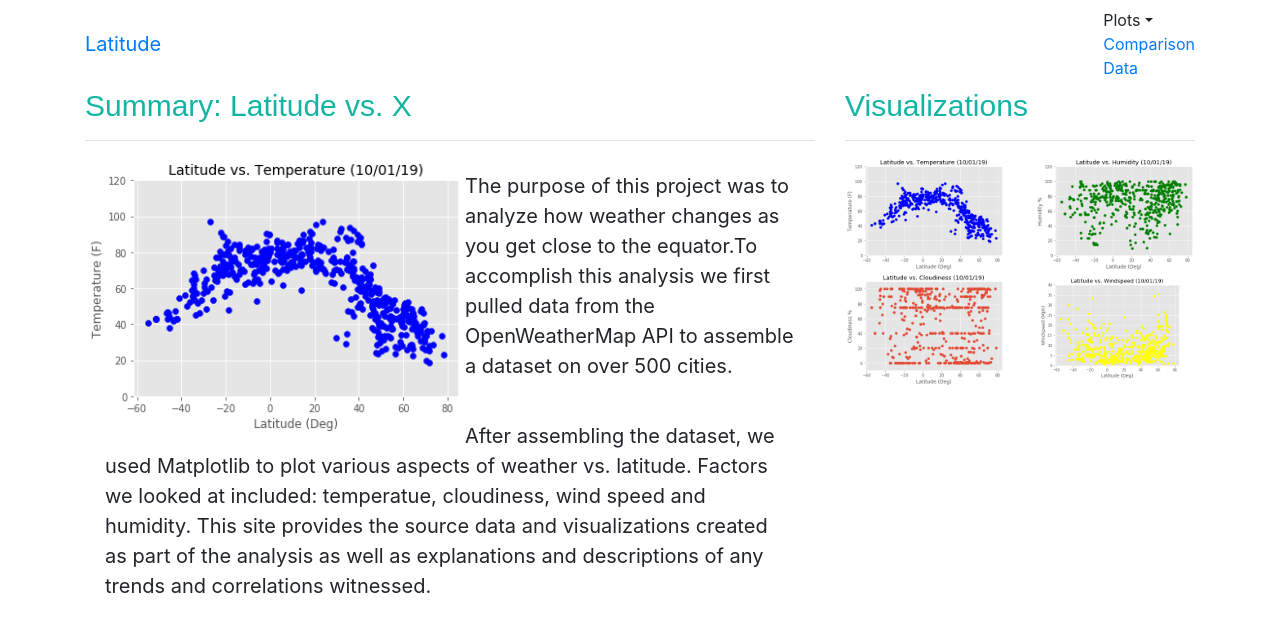
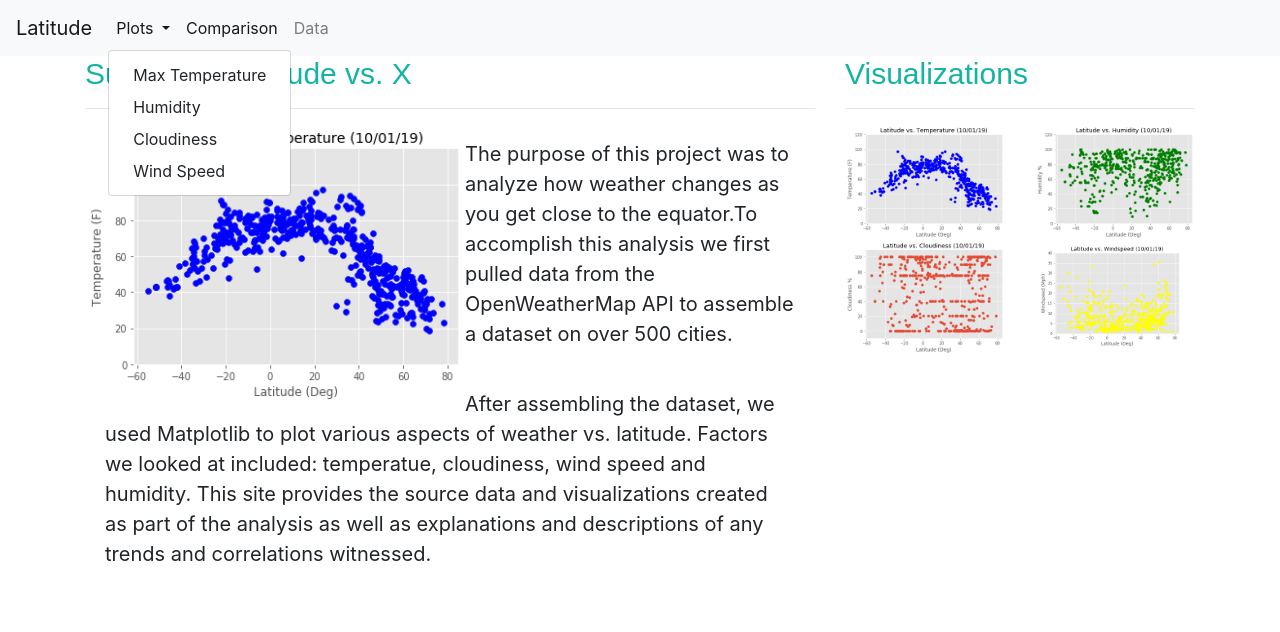
Before and after one commit to jehixson3/Weather-Data-Dashboard, a plain HTML site: page WebVisualizations/index.html in a window 1280 px wide. Both pictures are taken after a click on the button "Plots". Drawn offline with nearby package versions, Linux system fonts and the light colour scheme.

Commit message:
Got the drop bown working

```diff
--- a/WebVisualizations/index.html
+++ b/WebVisualizations/index.html
@@ -13,29 +13,40 @@
 
 <body style="background-color: white">
 
-    <nav class="navbar navbar-inverse">
-        <div class="container">
+    <link rel="stylesheet" href="https://stackpath.bootstrapcdn.com/bootstrap/4.3.1/css/bootstrap.min.css" integrity="sha384-ggOyR0iXCbMQv3Xipma34MD+dH/1fQ784/j6cY/iJTQUOhcWr7x9JvoRxT2MZw1T" crossorigin="anonymous">
 
-            <div class="navbar-header">
-                <a class="navbar-brand logo" href="index.html">
-                <span class="nav-color">Latitude</span></a>
+    <script src="https://code.jquery.com/jquery-3.3.1.slim.min.js" integrity="sha384-q8i/X+965DzO0rT7abK41JStQIAqVgRVzpbzo5smXKp4YfRvH+8abtTE1Pi6jizo" crossorigin="anonymous"></script>
+    <script src="https://cdnjs.cloudflare.com/ajax/libs/popper.js/1.14.7/umd/popper.min.js" integrity="sha384-UO2eT0CpHqdSJQ6hJty5KVphtPhzWj9WO1clHTMGa3JDZwrnQq4sF86dIHNDz0W1" crossorigin="anonymous"></script>
+    <script src="https://stackpath.bootstrapcdn.com/bootstrap/4.3.1/js/bootstrap.min.js" integrity="sha384-JjSmVgyd0p3pXB1rRibZUAYoIIy6OrQ6VrjIEaFf/nJGzIxFDsf4x0xIM+B07jRM" crossorigin="anonymous"></script>
 
-        </div>
+    <link rel="stylesheet" href="style.css">
+  </head>
+  <body>
+    <nav class="navbar navbar-expand-lg navbar-light bg-light">
+      <a class="navbar-brand" href="#">Latitude</a>
+      <button class="navbar-toggler" type="button" data-toggle="collapse" data-target="#navbarSupportedContent" aria-controls="navbarSupportedContent" aria-expanded="false" aria-label="Toggle navigation">
+        <span class="navbar-toggler-icon"></span>
+      </button>
 
-            <div class="nav navbar-nav navbar-right">
-                <li class="dropdown">
-                    <a class="dropdown-toggle" data-toggle="dropdown" roll="button" aria-haspopup="true" aria-expanded="false">Plots<span class="caret"></span></a>
-                    <ul class="dropdown-menu">
-                        <li><a href="temp.html">Max Temperature</a></li>
-                        <li><a href="humid.html">Humidity</a></li>
-                        <li><a href="clouds.html">Cloudiness</a></li>
-                        <li><a href="windspd.html">Wind Speed</a></li>
-                    </ul>
-                </li>
-                <li><a href="comparison.html"> Comparison</a></li>
-                <li><a href="data.html"> Data</a></li>
+      <div class="collapse navbar-collapse" id="navbarSupportedContent">
+        <ul class="navbar-nav mr-auto">
+        <li class="nav-item dropdown">
+            <a class="nav-link dropdown-toggle" href="#" id="navbarDropdown" role="button" data-toggle="dropdown" aria-haspopup="true" aria-expanded="false">Plots
+            </a>
+            <div class="dropdown-menu" aria-labelledby="navbarDropdown">
+              <a class="dropdown-item" href="temp.html">Max Temperature</a>
+              <a class="dropdown-item" href="humid.html">Humidity</a>
+              <a class="dropdown-item" href="clouds.html">Cloudiness</a>
+              <a class="dropdown-item" href="windspd.html">Wind Speed</a>
+              <li class="nav-item active">
+                <a class="nav-link" href="comparison.html"> Comparison<span class="sr-only">(current)</span></a>
+              </li>
+              <li class="nav-item">
+                <a class="nav-link" href="data.html"> Data</a>
+              </li>
             </div>
-        </div>
+        </ul>
+      </div>
     </nav>
 
     <div class = "container" >
@@ -47,7 +58,7 @@
 
                     <h2>Summary: Latitude vs. X</h2>
                     <hr>
-                    <img src="visualizations/Img_Temp.png" height="280" width="380" align="left" alt="first image" >
+                    <img src="visualizations/Img_Temp.png" height="280" width="380" align="left" alt="Max Temperature" >
                     <p class="p1">The purpose of this project was to analyze how weather changes as you get close to the equator.To accomplish this analysis we first pulled data from the OpenWeatherMap API to assemble a dataset on over 500 cities.</p>
                      <p class= "p1">After assembling the dataset, we used Matplotlib to plot various aspects of weather vs. latitude. Factors we looked at included: temperatue, cloudiness, wind speed and humidity. This site provides the source data and visualizations
                                     created as part of the analysis as well as explanations and descriptions of any trends and correlations witnessed.
@@ -65,12 +76,12 @@
                             <hr>
 
                             <div class="row" >
-                                <div class="col-lg-6 col-md-6 col-sm-6 col-xs-6"><a href="temp.html"><img class = "img img-responsive" src="visualizations/Img_Temp.png" style="width:100%" alt=""></a></div>
-                                <div class="col-lg-6 col-md-6 col-sm-6 col-xs-6"><a href="humid.html"><img class = "img img-responsive" src="visualizations/Img_Humid.png" style="width:100%" alt=""></a></div>
+                                <div class="col-lg-6 col-md-6 col-sm-6 col-xs-6"><a href="temp.html"><img class = "img img-responsive" src="visualizations/Img_Temp.png" style="width:100%" alt="Max Temp"></a></div>
+                                <div class="col-lg-6 col-md-6 col-sm-6 col-xs-6"><a href="humid.html"><img class = "img img-responsive" src="visualizations/Img_Humid.png" style="width:100%" alt="Humidity"></a></div>
                             </div>
                             <div class="row">
-                                <div class="col-lg-6 col-md-6 col-sm-6 col-xs-6"><a href="clouds.html"><img class = "img img-responsive" src="visualizations/Img_Clouds.png" style="width:100%" alt=""></a></div>
-                                <div class="col-lg-6 col-md-6 col-sm-6 col-xs-6"><a href="windspd.html"><img class = "img img-responsive" src="visualizations/Img_Windspd.png" style="width:100%" alt=""></a></div>
+                                <div class="col-lg-6 col-md-6 col-sm-6 col-xs-6"><a href="clouds.html"><img class = "img img-responsive" src="visualizations/Img_Clouds.png" style="width:100%" alt="Cloudiness"></a></div>
+                                <div class="col-lg-6 col-md-6 col-sm-6 col-xs-6"><a href="windspd.html"><img class = "img img-responsive" src="visualizations/Img_Windspd.png" style="width:100%" alt="Wind Speed"></a></div>
                             </div>
 
                         </div>
```
